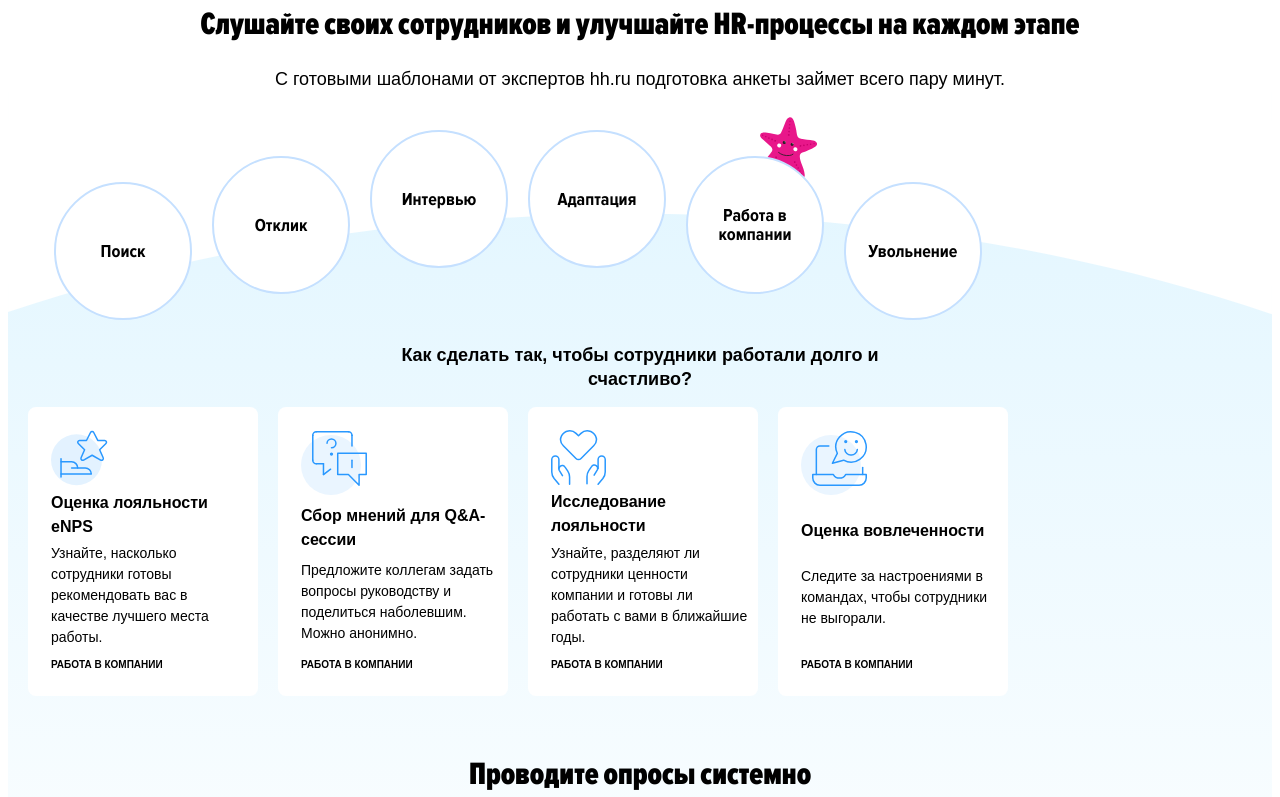
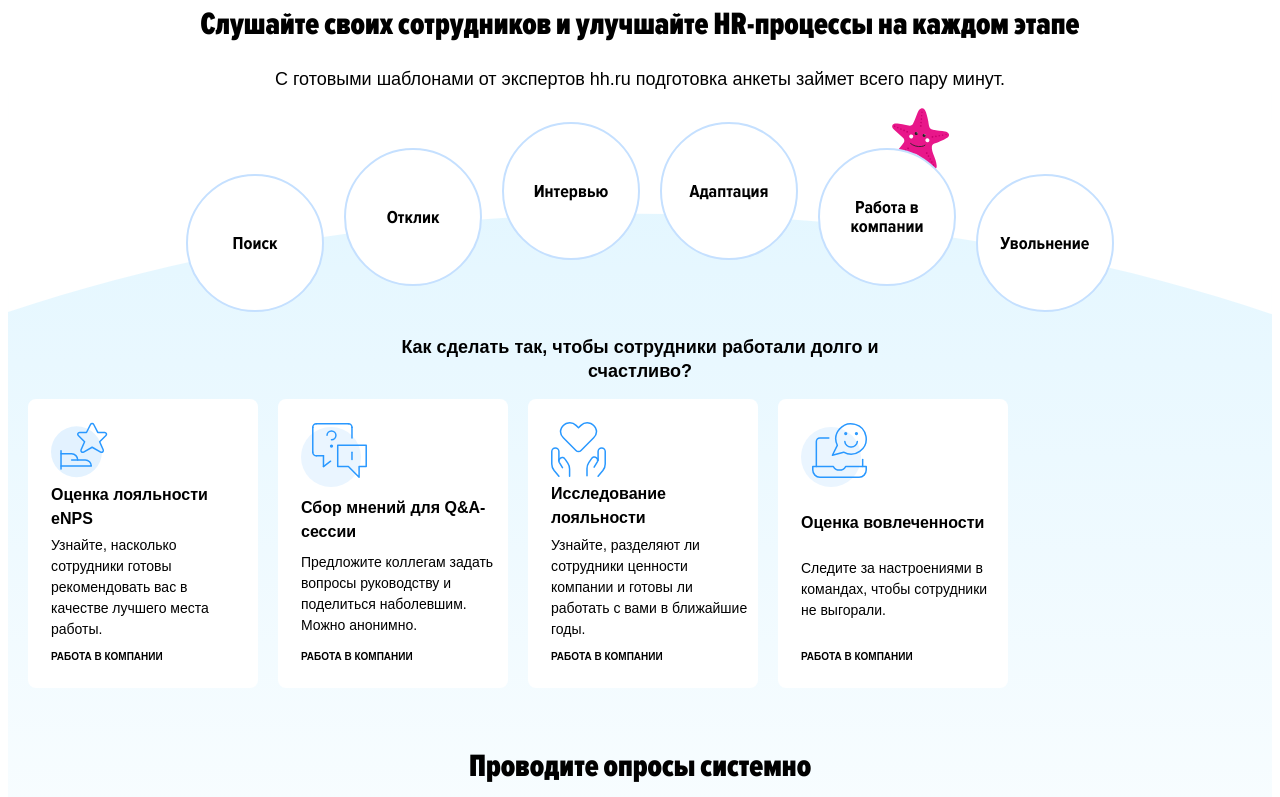
Before and after one commit to Denis-sit/pricing2.0, a plain HTML site: page index.html in a window 1280 px wide. Shown: the top 797 px of the page. Drawn offline with Linux system fonts and the light colour scheme; files whose address does not match are found by name.

Commit message:
Исправленно смещение блока advice-block__nav

```diff
--- a/css/style.css
+++ b/css/style.css
@@ -499,9 +499,10 @@ li img{
         height: 200px;
         background: url("../img/star-rotate.svg") no-repeat;
         background-size: 7%;
-        background-position: 80% -4px;
+        background-position: 80% 10px;
         width: 1000px;
-        padding-top: 5px;
+        padding-top: 20px;
+        margin: 0 auto;
     }
 
     .advice-block__wrapper{
```
